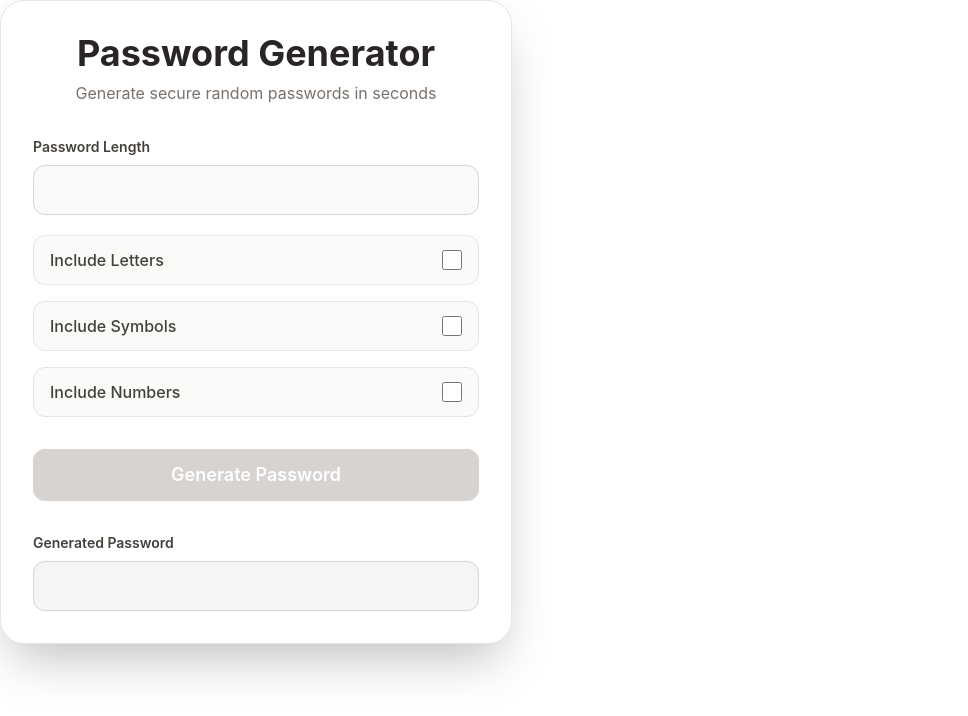
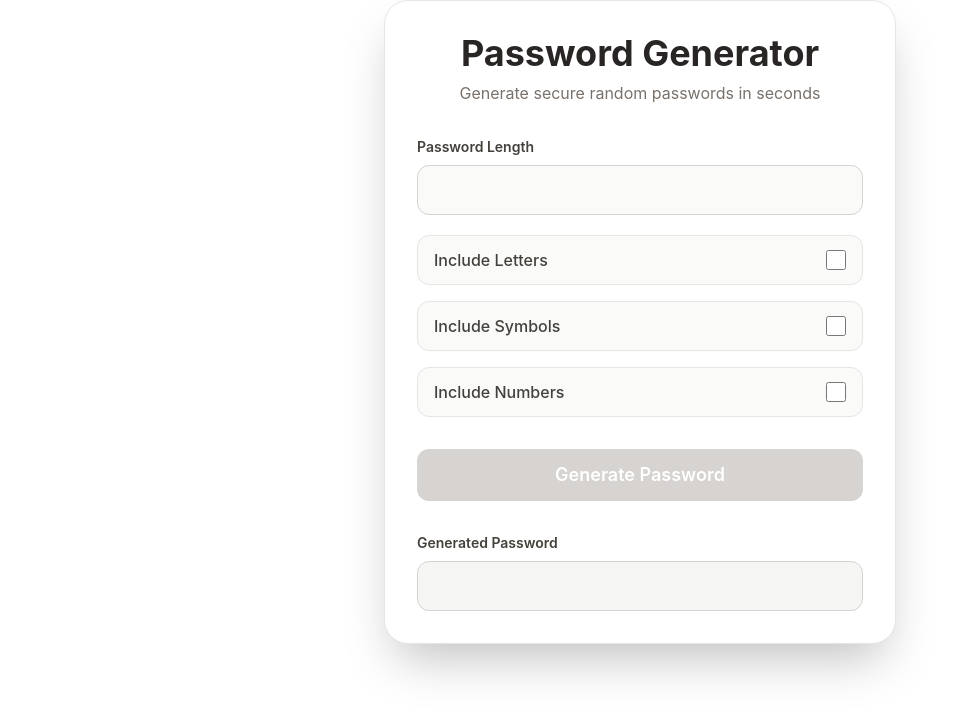
Before and after one commit to aGiBam/PasswordGenerator, an Angular app: page / in a window 1280 px wide. Shown: the top 716 px of the page, without its empty margins (0-968 px from the left). Built offline with nearby package versions, Linux system fonts and the light colour scheme.

Commit message:
style(app): add m-auto to center the main app container

```diff
--- a/src/app/app.html
+++ b/src/app/app.html
@@ -1,4 +1,4 @@
-<div class="w-full max-w-lg rounded-3xl bg-white shadow-2xl border border-stone-200 p-8">
+<div class="w-full max-w-lg rounded-3xl bg-white shadow-2xl border border-stone-200 p-8 m-auto">
   <h1 class="text-4xl font-bold text-center text-stone-800">Password Generator</h1>
   <p class="text-center text-stone-500 mt-2 mb-8">Generate secure random passwords in seconds</p>
   <!-- Length -->
```
